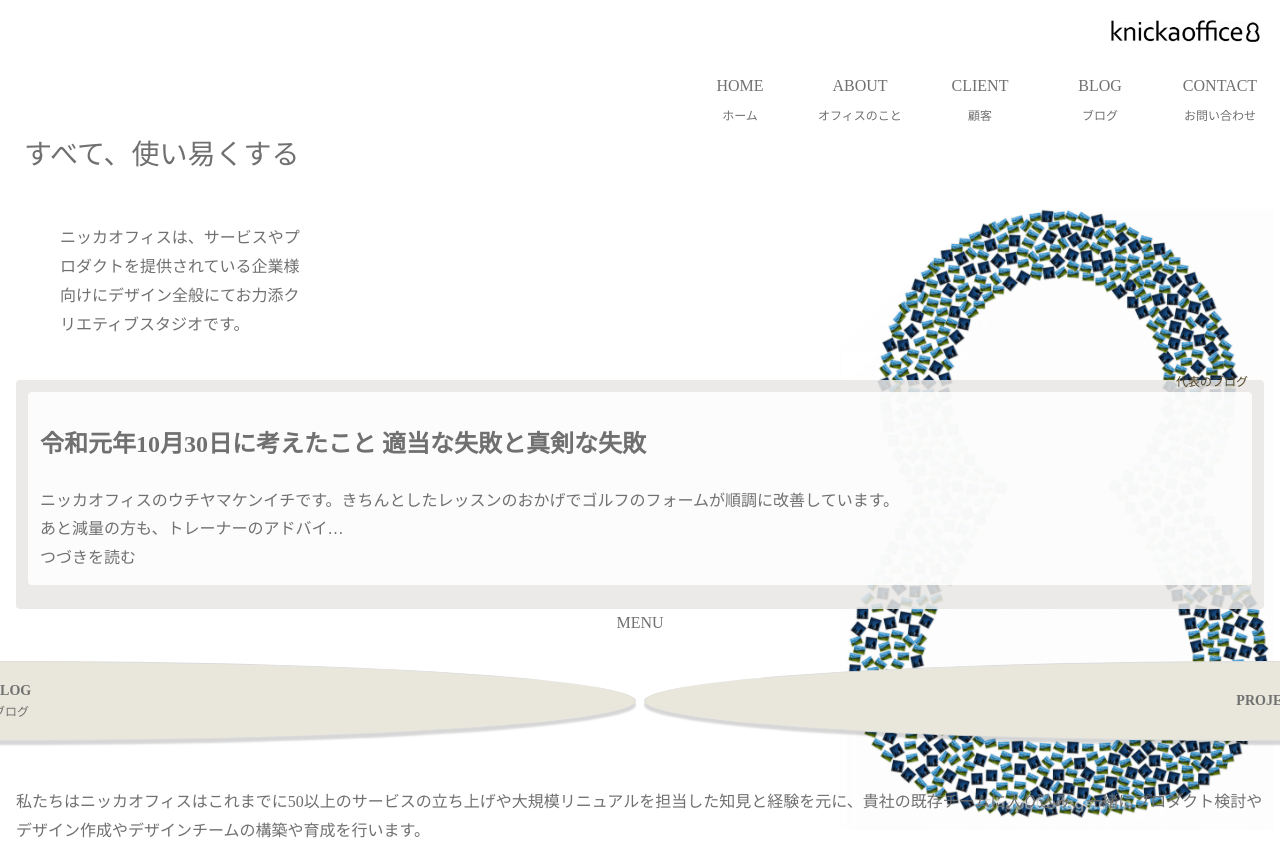
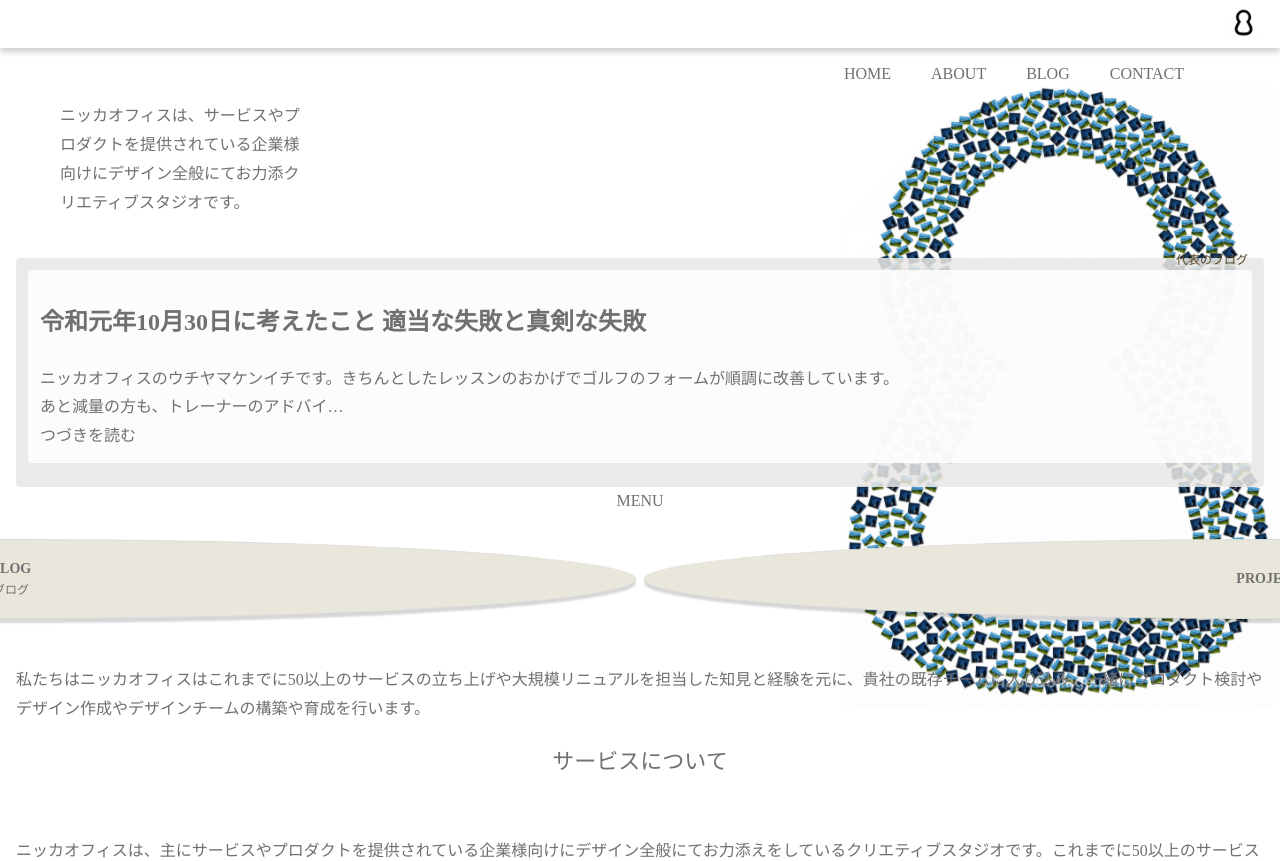
Before and after one commit to uccii/kojp-initialize, a website built with Parcel: page index.html in a window 1280 px wide. Shown: the top 861 px of the page. Built offline with nearby package versions, Linux system fonts and the light colour scheme.

Commit message:
ヘッダー、スクロールによる挙動

```diff
--- a/common-script.js
+++ b/common-script.js
@@ -21,10 +21,40 @@ const utility = {
   }
 };
 
+const commonWork = {
+  toggleGlobalHeaderWithScroll: _globalHeader => {
+    let scrollFlag = false;
+    const threshold = _globalHeader.clientHeight;
+    const toggleScrolledAttr = _e => {
+      if (!scrollFlag) {
+        window.requestAnimationFrame(() => {
+          scrollFlag = false;
+          const scrolledName = "scrolled";
+          if (window.scrollY > threshold) {
+            _globalHeader.setAttribute(scrolledName, scrolledName);
+            console.log("多い: " + window.scrollY);
+          } else {
+            if (_globalHeader.hasAttribute(scrolledName)) {
+              _globalHeader.removeAttribute(scrolledName);
+            }
+            console.log("少ない: " + window.scrollY);
+          }
+        });
+        scrollFlag = true;
+      }
+    };
+    window.addEventListener("scroll", toggleScrolledAttr, {
+      passive: true
+    });
+  }
+};
+
 const init = () => {
   const globalNav = document.querySelector(".global-nav");
+  const globalHeader = document.querySelector(".global-header");
   globalNav.addEventListener("click", utility.toggleClickedAttr);
   globalNav.addEventListener("click", utility.addfirstClickedAttr);
+  // commonWork.toggleGlobalHeaderWithScroll(globalHeader);
 };
 
 init();
--- a/index.html
+++ b/index.html
@@ -9,9 +9,12 @@
     <title>Document</title>
   </head>
   <body>
-<header class="global-header">
+<header class="global-header" scrolled="scrolled">
   <h1 class="global-logo">
-    <img src="./img/logo-knicka-wide.png" alt="knicka office" />
+    <picture>
+      <source srcset="./img/logo-knicka.png" media="(min-width: 600px)">
+      <img src="./img/logo-knicka-wide.png" alt="knicka office" />
+    </picture>
   </h1>
   <nav class="global-nav">
     <button class="global-nav__toggle-button">
@@ -21,19 +24,19 @@
     </button>
     <ul class="global-nav__menu common-nav-list">
       <li class="global-nav__item global-nav__item-home common-nav-list__item">
-        <a href=""><span>HOME</span><span>ホーム</span></a>
+        <a href=""><span class="global-nav__item-title">HOME</span><span class="global-nav__item-sub">ホーム</span></a>
       </li>
       <li class="global-nav__item common-nav-list__item">
-        <a href=""><span>ABOUT</span><span>オフィスのこと</span></a>
+        <a href=""><span class="global-nav__item-title">ABOUT</span><span class="global-nav__item-sub">オフィスのこと</span></a>
+      </li>
+      <li class="global-nav__item global-nav__item-client common-nav-list__item">
+        <a href=""><span class="global-nav__item-title">CLIENT</span><span class="global-nav__item-sub">顧客</span></a>
       </li>
       <li class="global-nav__item common-nav-list__item">
-        <a href=""><span>CLIENT</span><span>顧客</span></a>
+        <a href=""><span class="global-nav__item-title">BLOG</span><span class="global-nav__item-sub">ブログ</span></a>
       </li>
       <li class="global-nav__item common-nav-list__item">
-        <a href=""><span>BLOG</span><span>ブログ</span></a>
-      </li>
-      <li class="global-nav__item common-nav-list__item">
-        <a href=""><span>CONTACT</span><span>お問い合わせ</span></a>
+        <a href=""><span class="global-nav__item-title">CONTACT</span><span class="global-nav__item-sub">お問い合わせ</span></a>
       </li>
     </ul>
   </nav>
--- a/style.scss
+++ b/style.scss
@@ -126,14 +126,12 @@ input[type="checkbox"].common-display-toggle-check {
   &__item {
     width: 78px;
     height: 78px;
-    >a {
-      >span {
-        font-size: 1.2rem;
-        &:first-child {
-          font-size: 1.5rem;
-        }
-      }
-    }
+  }
+  &__item-title {
+    font-size: 1.5rem;
+  }
+  &__item-sub {
+    font-size: 1.2rem;
   }
   &__item-home {
     display: none;
@@ -348,9 +346,7 @@ input[type="checkbox"].common-display-toggle-check {
     box-shadow: none;
     >a {
       >span {
-        font-size: 1.2rem;
         &:first-child {
-          font-size: 1.6rem;
           font-weight: normal;
         }
         &:not(:first-child) {
@@ -366,8 +362,56 @@ input[type="checkbox"].common-display-toggle-check {
       }
     }
   }
+  &__item-title {
+    font-size: 1.6rem;
+  }
+  &__item-sub {
+    font-size: 1.2rem;
+  }
   &__item-home {
     display: block;
+  }
+}
+.global-header {
+  &[scrolled="scrolled"] {
+    position: fixed;
+    top: 0;
+    width: 100%;
+    height: 48px;
+    background-color: #fff;
+    box-shadow: 0 4px 6px 0 rgba(0, 0, 0, 0.2);
+    display: flex;
+    flex-shrink: 0;
+    flex-wrap: nowrap;
+    flex-direction: row-reverse;
+    align-items: center;
+    &>* {
+      padding-top: 100px;
+    }
+    .global-logo {
+      padding-top: 0;
+      padding-bottom: 0;
+      width: 36px;
+      height: 36px;
+    }
+    .global-nav {
+      &__menu {
+        padding-top: 0;
+      }
+      &__item {
+        width: auto;
+        margin-left: 20px;
+        margin-right: 20px;
+      }
+      &__item-client {
+        display: none;
+      }
+      &__item-title {
+      }
+      &__item-sub {
+        display: none;
+      }
+    }
   }
 }
 
```
